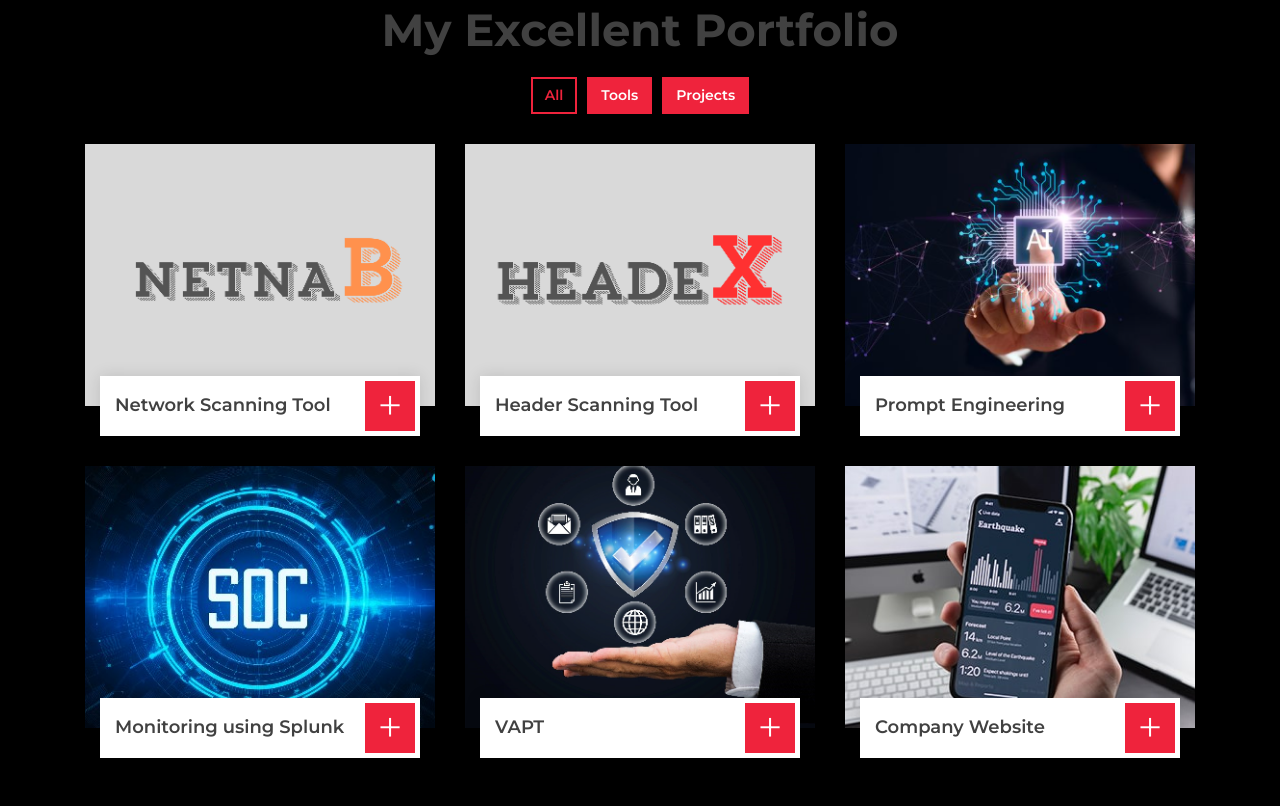
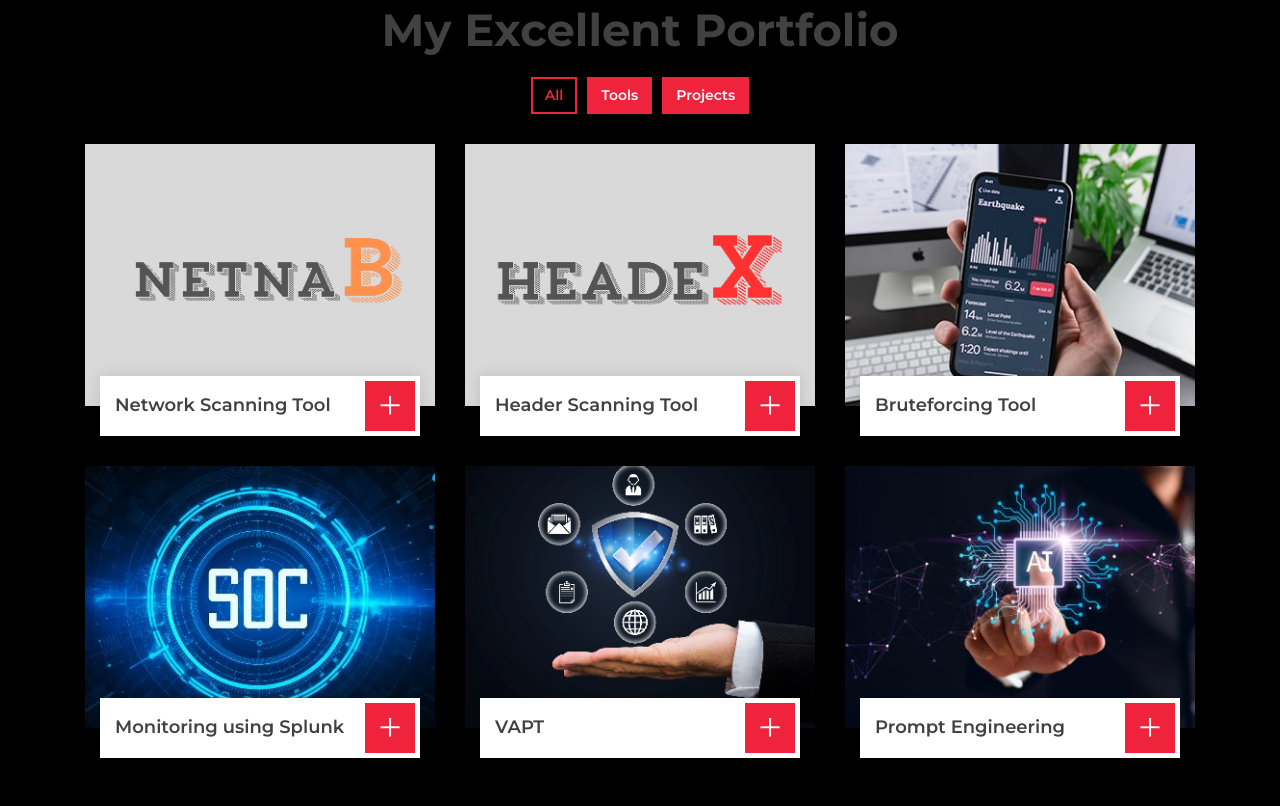
Before and after one commit to SOORAJNAIR-IS-HERE/soorajnair.in, a plain HTML site: page index.html in a window 1280 px wide. Shown: the part 3834-4640 px from the top of the page. Drawn offline with nearby package versions, Linux system fonts and the light colour scheme.

Commit message:
Update index.html

```diff
--- a/index.html
+++ b/index.html
@@ -361,11 +361,11 @@ NetNab is a Python-based network scanning tool designed for penetration testing
                     <div class="col-lg-4 col-md-6 col-sm-12 portfolio-item filter-2 wow fadeInUp" data-wow-delay="0.4s">
                         <div class="portfolio-wrap">
                             <div class="portfolio-img">
-                                <img src="img/portfolio-3.jpg" alt="Image">
+                                <img src="img/portfolio-6.jpg" alt="Image">
                             </div>
                             <div class="portfolio-text">
-                                <h3>Prompt Engineering</h3>
-                                <a class="btn" href="img/portfolio-3.jpg" data-lightbox="portfolio">+</a>
+                                <h3>Bruteforcing Tool</h3>
+                                <a class="btn" href="img/portfolio-6.jpg" data-lightbox="portfolio">+</a>
                             </div>
                         </div>
                     </div>
@@ -391,14 +391,14 @@ NetNab is a Python-based network scanning tool designed for penetration testing
                             </div>
                         </div>
                     </div>
-                    <div class="col-lg-4 col-md-6 col-sm-12 portfolio-item filter-3 wow fadeInUp" data-wow-delay="1s">
+                    <div class="col-lg-4 col-md-6 col-sm-12 portfolio-item filter-1 wow fadeInUp" data-wow-delay="0.8s">
                         <div class="portfolio-wrap">
                             <div class="portfolio-img">
-                                <img src="img/portfolio-6.jpg" alt="Image">
+                                <img src="img/portfolio-3.jpg" alt="Image">
                             </div>
                             <div class="portfolio-text">
-                                <h3>Company Website</h3>
-                                <a class="btn" href="img/portfolio-6.jpg" data-lightbox="portfolio">+</a>
+                                <h3>Prompt Engineering</h3>
+                                <a class="btn" href="img/portfolio-5.jpg" data-lightbox="portfolio">+</a>
                             </div>
                         </div>
                     </div>
```
